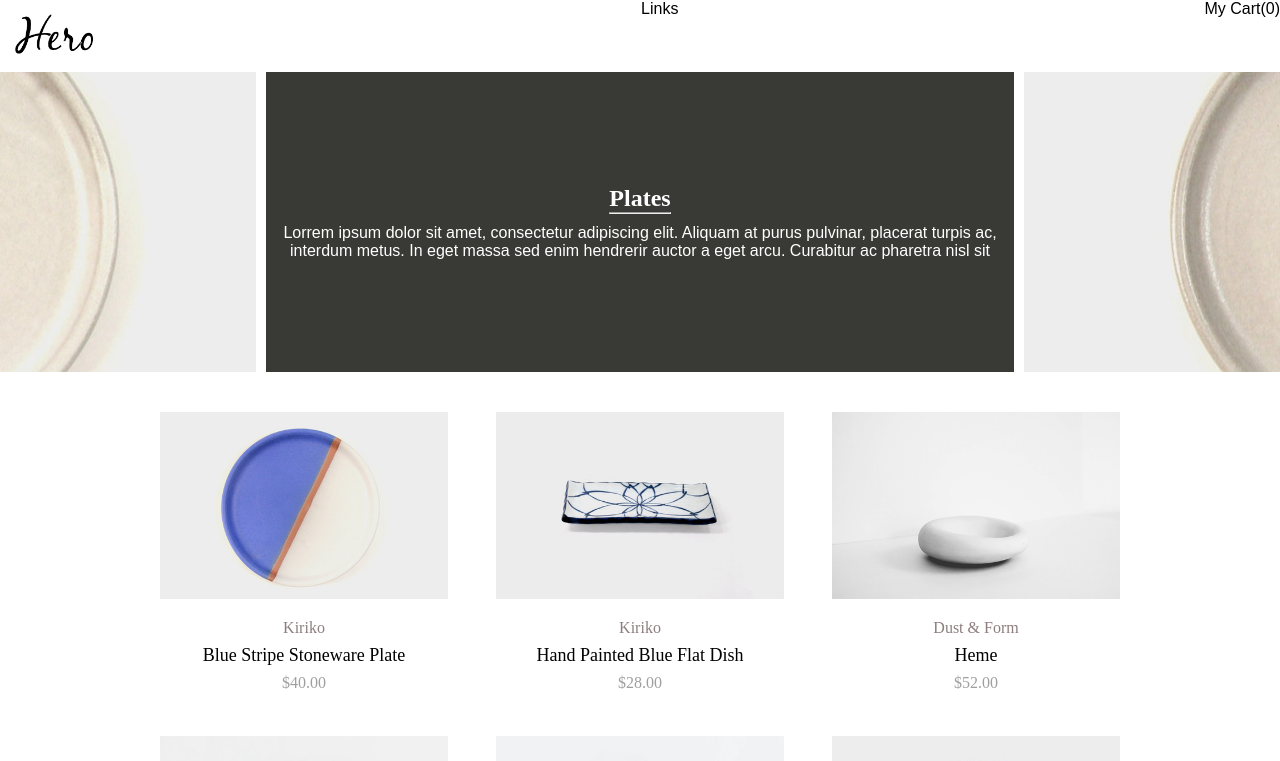
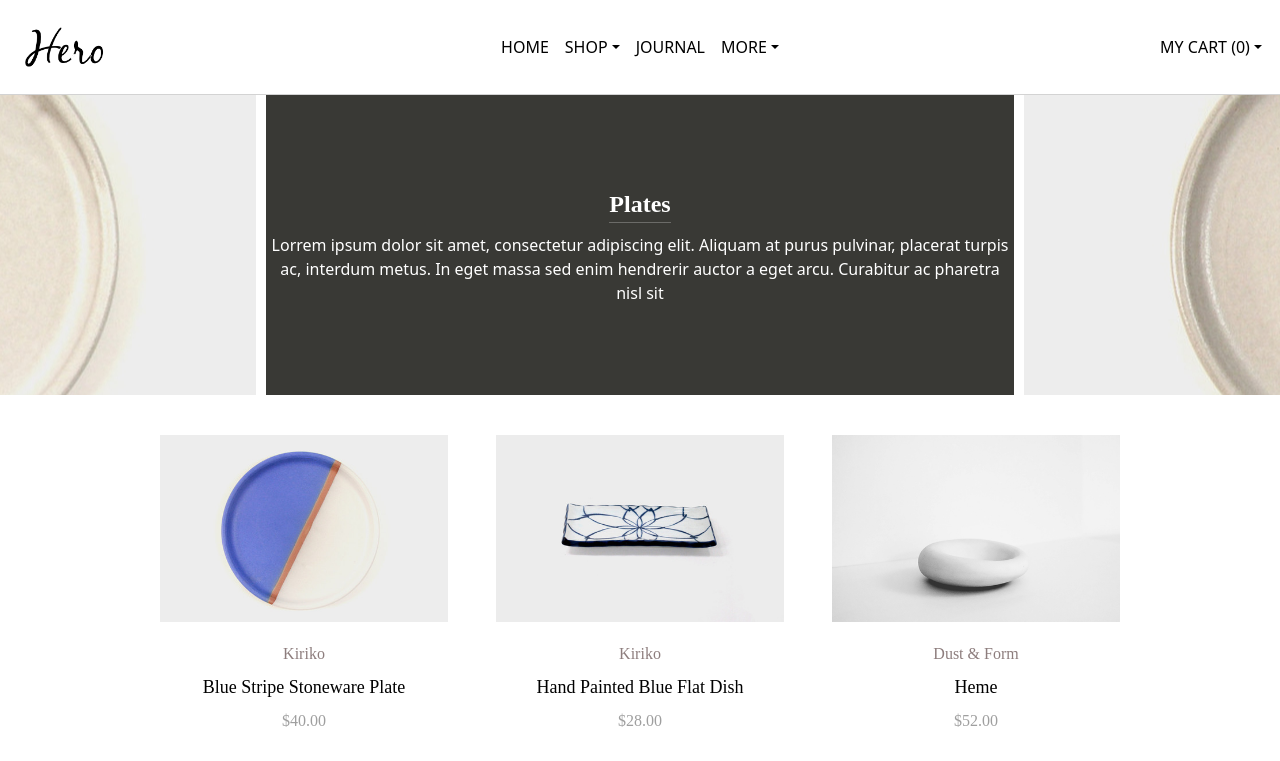
Before and after one commit to hai14894/hai14894.github.io, a React (Create React App) app: page / in a window 1280 px wide. Shown: the top 761 px of the page. Built offline with nearby package versions, Linux system fonts and the light colour scheme.

Commit message:
style NavBar and create Cart Popup

```diff
--- a/package.json
+++ b/package.json
@@ -7,7 +7,9 @@
     "@emotion/react": "^11.4.0",
     "@emotion/styled": "^11.3.0",
     "axios": "^0.21.1",
+    "bootstrap": "^5.0.2",
     "react": "^17.0.1",
+    "react-bootstrap": "^2.0.0-beta.4",
     "react-dom": "^17.0.1",
     "react-router-dom": "^5.2.0",
     "react-scripts": "4.0.1"
@@ -36,6 +38,5 @@
     "eslint-plugin-prettier": "^3.4.0",
     "eslint-plugin-react": "^7.24.0",
     "prettier": "^2.3.2"
-
   }
 }
--- a/src/App.js
+++ b/src/App.js
@@ -4,7 +4,7 @@ import "./App.css";
 import Category from "./category/Category";
 import Cart from "./cart/Cart";
 import Product from "./product/Product";
-
+import "bootstrap/dist/css/bootstrap.min.css";
 const App = () => {
   return (
     <div className="App">
--- a/src/category/Category.js
+++ b/src/category/Category.js
@@ -1,12 +1,11 @@
 import React from "react";
 import HeroSection from "../components/HeroSection/HeroSection.js";
-import NavBar from "../components/NavBar/NavBar.js";
 import CategoryProduct from "./CategoryProduct/CategoryProduct";
 import { Link } from "react-router-dom";
 import { useAppContext } from "../provider/AppProvider/App.provider";
 import BaseSection from "../components/layout/BaseSection";
 import { StyledCategoryContainer } from "./styled";
-
+import GlobalNav from "../components/NavBar/NavBar.js";
 const Category = () => {
   const {
     state: { isLoading, products },
@@ -15,7 +14,7 @@ const Category = () => {
 
   return (
     <div>
-      <NavBar />
+      <GlobalNav />
       <HeroSection />
       <BaseSection>
         {isLoading ? (
--- /dev/null
+++ b/src/components/ImageContainer/index.js
@@ -0,0 +1,12 @@
+import styled from "@emotion/styled";
+
+export const ImageContainer = styled("div")`
+  background-image: url(/media/${({ image }) => image});
+  background-repeat: no-repeat;
+  background-position: center;
+  background-size: cover;
+  width: ${({ width }) => (width ? width : null)};
+  height: 0;
+  padding-top: ${({ paddingTop }) => (paddingTop ? paddingTop : null)};
+  margin-right: ${({ marginRight }) => (marginRight ? marginRight : null)};
+`;
--- /dev/null
+++ b/src/components/NavBar/CartPopup/index.js
@@ -0,0 +1,65 @@
+import React from "react";
+import { Link } from "react-router-dom";
+
+import {
+  Container,
+  TopContainer,
+  BottomContainer,
+  Total,
+  ViewCartBtn,
+  CheckOutBtn,
+  ProductInCart,
+  DeleteBtn,
+  ProductDetail,
+} from "./styled";
+import { Brand, Title, Price } from "./styled";
+import { ImageContainer } from "../../ImageContainer";
+
+const CartPopup = ({ cart = [], isShowPopup, removeFromCart }) => {
+  const total = cart.reduce(
+    (accumulator, item) => accumulator + item.count * item.price,
+    0
+  );
+
+  return isShowPopup ? (
+    <Container>
+      <TopContainer>
+        {cart &&
+          cart.length > 0 &&
+          cart.map((item, index) => (
+            <ProductInCart key={index}>
+              <ImageContainer
+                image={item.image}
+                width="25%"
+                paddingTop="25%"
+                marginRight="10px"
+              />
+              <ProductDetail>
+                <Title>
+                  {`${item.title} `}
+                  <span>{`x ${item.count}`}</span>
+                </Title>
+                <Brand>{item.brand}</Brand>
+                <Price>{`$${item.price}.00`}</Price>
+              </ProductDetail>
+              <DeleteBtn onClick={() => removeFromCart(item.id)}>X</DeleteBtn>
+            </ProductInCart>
+          ))}
+      </TopContainer>
+      <BottomContainer>
+        <Total>
+          <div>TOTAL</div>
+          <div>{`$${total}.00`}</div>
+        </Total>
+        <ViewCartBtn>
+          <Link to="/cart">VIEW CART</Link>
+        </ViewCartBtn>
+        <CheckOutBtn>CHECK OUT</CheckOutBtn>
+      </BottomContainer>
+    </Container>
+  ) : (
+    <></>
+  );
+};
+
+export default CartPopup;
--- /dev/null
+++ b/src/components/NavBar/CartPopup/styled.js
@@ -0,0 +1,109 @@
+import styled from "@emotion/styled";
+
+import { breakpoints, size, colors } from "../../layout/constant";
+
+export const Container = styled("div")`
+  width: 100%;
+  display: flex;
+  flex-flow: column;
+  align-items: center;
+  justify-content: center;
+  padding: ${size.sm}px 1% ${size.sm}px 1%;
+  position: absolute;
+  right: 0;
+  z-index: 999;
+  background-color: white;
+  box-shadow: 0 5px 8px 0 rgba(0, 0, 0, 0.2), 0 6px 20px 0 rgba(0, 0, 0, 0.19);
+  font-family: sans-serif;
+  @media (min-width: ${breakpoints.lg}px) {
+    width: 400px;
+  }
+`;
+export const TopContainer = styled("div")`
+  width: 100%;
+  padding-bottom: ${size.sm}px;
+  display: flex;
+  flex-flow: column;
+  align-items: center;
+  justify-content: space-between;
+  border-bottom: solid lightgray 1px;
+`;
+export const BottomContainer = styled("div")`
+  width: 100%;
+  display: flex;
+  flex-flow: row;
+  flex-wrap: wrap;
+  align-items: center;
+  justify-content: space-between;
+  padding-top: ${size.sm}px;
+`;
+export const Total = styled("div")`
+  width: 100%;
+  display: flex;
+  flex-flow: row;
+  flex-wrap: no-wrap;
+  align-items: center;
+  justify-content: space-between;
+  margin-bottom: ${size.sm}px;
+  color: ${colors.lightGrayText};
+`;
+export const ViewCartBtn = styled("button")`
+  width: 48%;
+  height: 50px;
+  padding: 0;
+  color: black;
+  border: solid black 1px;
+  background-color: white;
+  a {
+    text-decoration: none;
+    color: black;
+  }
+`;
+export const CheckOutBtn = styled("button")`
+  width: 48%;
+  height: 50px;
+  padding: 0;
+  color: white;
+  border-style: none;
+  background-color: black;
+`;
+export const ProductInCart = styled("div")`
+  width: 100%;
+  display: flex;
+  flex-direction: row;
+  flex-wrap: nowrap;
+  align-items: flex-start;
+  justify-content: center;
+`;
+export const DeleteBtn = styled("button")`
+  width: 20px;
+  height: 20px;
+  border-style: none;
+  padding: 0;
+  background-color: transparent;
+  color: ${colors.lightGrayText};
+`;
+export const ProductDetail = styled("div")`
+  width: calc(75% - 20px);
+  margin-bottom: ${size.sm}px;
+  display: flex;
+  flex-direction: column;
+  align-items: flex-start;
+  justify-content: center;
+  font-family: Montserrat;
+`;
+export const Brand = styled("div")`
+  color: rgb(141, 125, 125);
+  font-size: 16px;
+  padding: ${size.micro}px 0px;
+`;
+export const Title = styled("div")`
+  color: black;
+  font-size: 18px;
+  padding: ${size.micro}px 0px;
+`;
+export const Price = styled("div")`
+  color: rgb(159, 159, 159);
+  font-size: 16px;
+  padding: ${size.micro}px 0px;
+`;
--- a/src/components/NavBar/NavBar.js
+++ b/src/components/NavBar/NavBar.js
@@ -1,25 +1,56 @@
-import React from "react";
-import { Link } from "react-router-dom";
-
+import React, { useState } from "react";
+import Navbar from "react-bootstrap/Navbar";
+import Nav from "react-bootstrap/Nav";
+import NavDropdown from "react-bootstrap/NavDropdown";
 import { useAppContext } from "../../provider/AppProvider/App.provider";
-
-import "./style.css";
-const NavBar = () => {
+import CartPopup from "./CartPopup";
+import { Container, StyledNav } from "./styled";
+const GlobalNav = () => {
   const {
     state: { cart },
+    actions: { removeFromCart },
   } = useAppContext();
-
-  const totalCount = cart.reduce((acc, current) => (acc += current.count), 0);
+  const [isShowPopup, setShowPopup] = useState(false);
+  const handleClick = () => {
+    setShowPopup(!isShowPopup);
+  };
+  const totalCount = cart
+    ? cart.reduce((acc, current) => (acc += current.count), 0)
+    : 0;
 
   return (
-    <div className="nav-bar">
-      <Link to="/">
-        <img src={`/media/logo.png`} alt="logo" />
-      </Link>
-      <span>Links</span>
-      <span>My Cart({totalCount})</span>
-    </div>
+    <Container>
+      <StyledNav expand="md" sticky="top">
+        <Navbar.Brand href="/" id="logo-branch">
+          <img src={`/media/logo.png`} alt="logo" />
+        </Navbar.Brand>
+
+        <Navbar.Toggle aria-controls="basic-navbar-nav" />
+        <Navbar.Collapse id="basic-navbar-nav">
+          <Nav className="inner-nav">
+            <Nav.Link href="/">HOME</Nav.Link>
+            <NavDropdown title="SHOP">
+              <NavDropdown.Item href="/">Link</NavDropdown.Item>
+            </NavDropdown>
+            <Nav.Link href="/">JOURNAL</Nav.Link>
+            <NavDropdown title="MORE">
+              <NavDropdown.Item href="/">Link</NavDropdown.Item>
+            </NavDropdown>
+            <NavDropdown
+              title={`MY CART (${totalCount})`}
+              id="nav-cart"
+              onClick={handleClick}
+            ></NavDropdown>
+          </Nav>
+        </Navbar.Collapse>
+      </StyledNav>
+      <CartPopup
+        cart={cart}
+        isShowPopup={isShowPopup}
+        removeFromCart={removeFromCart}
+      />
+    </Container>
   );
 };
 
-export default NavBar;
+export default GlobalNav;
--- a/src/components/NavBar/style.css
+++ /dev/null
@@ -1,6 +0,0 @@
-.nav-bar {
-  display: flex;
-  flex-direction: row;
-  justify-content: space-between;
-  background-color: white;
-}
--- /dev/null
+++ b/src/components/NavBar/styled.js
@@ -0,0 +1,46 @@
+import styled from "@emotion/styled";
+
+import { breakpoints } from "../layout/constant";
+import Navbar from "react-bootstrap/Navbar";
+
+export const Container = styled("div")`
+  background: white;
+  width: 100%;
+  position: sticky;
+  top: 0;
+  z-index: 1;
+  padding: 0 10px;
+  border-bottom: solid lightgray 1px;
+  & .navbar-nav .nav-link {
+    text-decoration: none;
+    color: black;
+  }
+`;
+
+export const StyledNav = styled(Navbar)`
+  & > .navbar-collapse .inner-nav div:last-child .dropdown-menu {
+    visibility: hidden;
+  }
+  & #logo-branch {
+    margin-left: calc(50% - 57.5px);
+  }
+  @media (min-width: ${breakpoints.lg}px) {
+    & > .navbar-collapse {
+      margin-left: -131px;
+    }
+    & > .navbar-collapse .inner-nav {
+      width: 100%;
+      justify-content: center;
+    }
+    & > .navbar-collapse .inner-nav div:last-child {
+      position: absolute;
+      right: 0;
+      & .dropdown-menu {
+        visibility: hidden !important;
+      }
+    }
+    & #logo-branch {
+      margin-left: 0;
+    }
+  }
+`;
```
Also changed, not shown: 1 other file (tests, documents, lock files or other folders).
